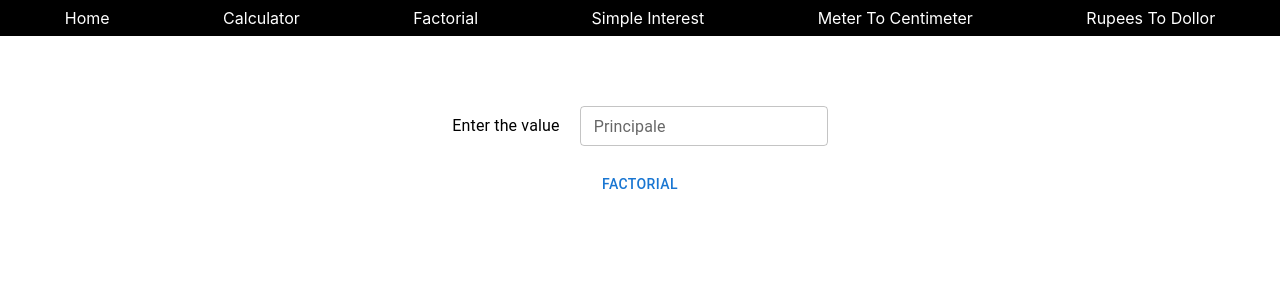
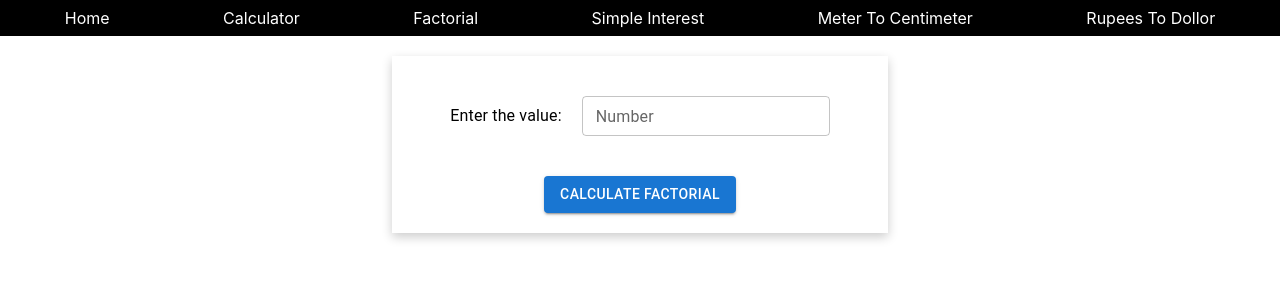
Before and after one commit to rohityadav15/react-web-calculator, a React (Create React App) app: page /factorial in a window 1280 px wide. Shown: the top 300 px of the page. Built offline with nearby package versions, Linux system fonts and the light colour scheme.

Commit message:
Factorial Function

```diff
--- a/src/pages/Factorial.js
+++ b/src/pages/Factorial.js
@@ -3,12 +3,23 @@ import { useState } from "react";
 
 const Factorial = () => {
   const [factorialValue, setFactorialValue] = useState(0);
+  const [result, setResult] = useState(null);
 
   const handleFactorialValue = (e) => {
-    setFactorialValue(e.target.value);
+    setFactorialValue(parseInt(e.target.value, 10));
   };
-  const handleSubmit = () => {};
-  console.log("======>", factorialValue);
+
+  const calculateFactorial = (n) => {
+    if (n < 0) return "Factorial is not defined for negative numbers.";
+    if (n === 0 || n === 1) return 1;
+    return n * calculateFactorial(n - 1);
+  };
+
+  const handleSubmit = () => {
+    const r = calculateFactorial(factorialValue);
+    setResult(r);
+  };
+
   return (
     <Box
       style={{
@@ -16,6 +27,21 @@ const Factorial = () => {
         flexDirection: "column",
         justifyContent: "center",
         alignItems: "center",
+        padding: "20px",
+        borderRadius: "10px",
+        backgroundColor: "#ffffff",
+      }}
+    >
+      <Box
+        style={{
+          display: "flex",
+          boxShadow: "0px 4px 10px rgba(0, 0, 0, 0.2)",
+          width: "40%",
+          flexDirection: "column",
+          justifyContent: "center",
+        alignItems: "center",
+        marginBottom:"20px",
+        paddingBottom:"20px"
         }}
       >
         <Box
@@ -24,32 +50,36 @@ const Factorial = () => {
             flexDirection: "row",
             justifyContent: "center",
             alignItems: "center",
-          marginTop: 50,
+            marginTop: 20,
           }}
         >
-        <Typography> Enter the value</Typography>
+          <Typography>Enter the value:</Typography>
           <TextField
-          label="Principale"
+            label="Number"
             id="outlined-size-small"
             size="small"
-          type="Number"
+            type="number"
             onChange={handleFactorialValue}
             style={{ marginBottom: "20px", marginLeft: 20, marginTop: 20 }}
           />
         </Box>
+        {result !== null && (
+          <Typography style={{ marginBottom: 20 }}>
+            Factorial: {result}
+          </Typography>
+        )}
         <Box>
           <Button
             onClick={handleSubmit}
-          style={{
-            display: "flex",
-            justifyContent: "center",
-            alignItems: "centergit",
-          }}
+            variant="contained"
+            style={{ marginTop: 20 }}
           >
-          Factorial
+            Calculate Factorial
           </Button>
+        </Box>
       </Box>
     </Box>
   );
 };
+
 export default Factorial;
```
Lines whose indentation alone changed are shown as unchanged.
